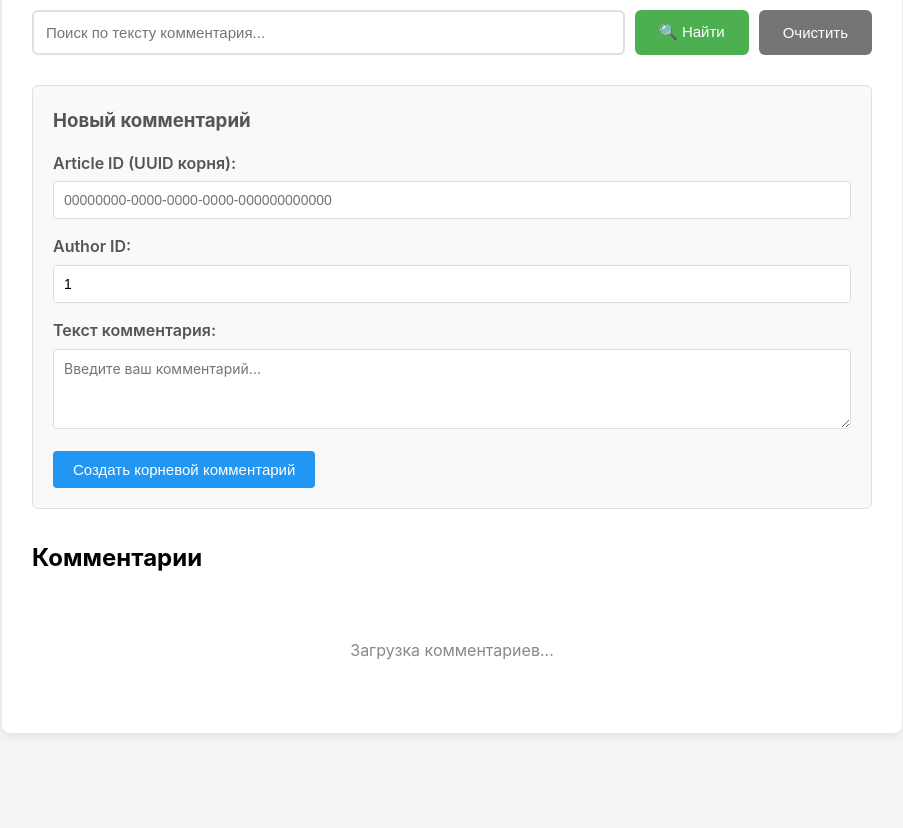
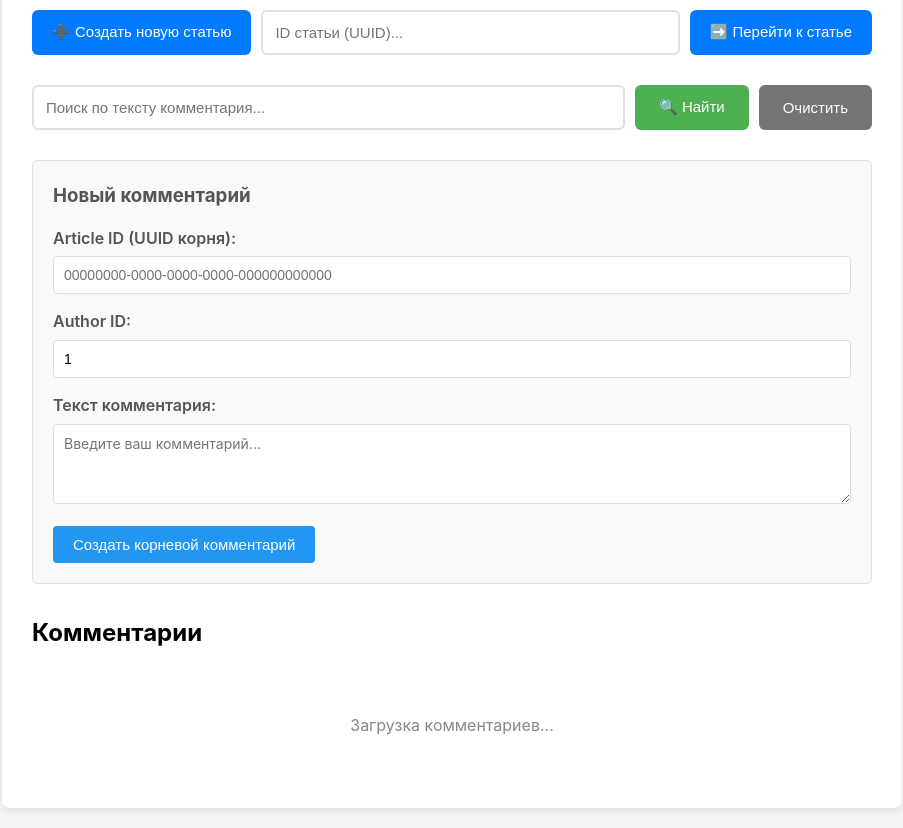
Before and after one commit to kitCHERNOV/wbtechscool-L3, a plain HTML site: page CommentTree/client/index.html in a window 1280 px wide. Shown: the part 105-933 px from the top of the page, without its empty margins (188-1091 px from the left). Before the commit the page ends 858 px from the top, so only its background shows below. Drawn offline with Linux system fonts and the light colour scheme.

Commit message:
minor changes with client html

```diff
--- a/CommentTree/client/index.html
+++ b/CommentTree/client/index.html
@@ -31,6 +31,45 @@
             color: #333;
             margin-bottom: 20px;
             font-size: 28px;
+        }
+
+        /* Article Actions */
+        .article-actions {
+            margin-bottom: 30px;
+            display: flex;
+            gap: 10px;
+            flex-wrap: wrap; /* Allow items to wrap on smaller screens */
+        }
+
+        .article-actions button {
+            padding: 12px 20px;
+            background: #007bff; /* A nice blue for primary actions */
+            color: white;
+            border: none;
+            border-radius: 6px;
+            cursor: pointer;
+            font-size: 15px;
+            transition: background 0.3s;
+            white-space: nowrap; /* Prevent button text from wrapping */
+        }
+
+        .article-actions button:hover {
+            background: #0056b3;
+        }
+
+        .article-actions input {
+            flex: 1; /* Allow input to grow */
+            min-width: 200px; /* Minimum width to prevent it from becoming too small */
+            padding: 12px;
+            border: 2px solid #e0e0e0;
+            border-radius: 6px;
+            font-size: 15px;
+            transition: border-color 0.3s;
+        }
+
+        .article-actions input:focus {
+            outline: none;
+            border-color: #007bff; /* Highlight focus with button color */
         }
 
         /* Поиск */
@@ -243,6 +282,13 @@
 <body>
 <div class="container">
     <h1>💬 Дерево комментариев</h1>
+
+    <!-- Article Actions -->
+    <div class="article-actions">
+        <button onclick="createNewArticle()">➕ Создать новую статью</button>
+        <input type="text" id="goToArticleId" placeholder="ID статьи (UUID)..." autocomplete="off">
+        <button onclick="goToArticle()">➡️ Перейти к статье</button>
+    </div>
 
     <!-- Поиск -->
     <div class="search-box">
@@ -550,6 +596,22 @@
         div.textContent = text;
         return div.innerHTML;
     }
+
+    // Создание новой статьи (генерация UUID и переход)
+    function createNewArticle() {
+        const newArticleId = crypto.randomUUID();
+        window.location.href = `?article=${newArticleId}`;
+    }
+
+    // Переход к статье по ID
+    function goToArticle() {
+        const articleId = document.getElementById('goToArticleId').value;
+        if (articleId) {
+            window.location.href = `?article=${articleId}`;
+        } else {
+            showError('Пожалуйста, введите ID статьи для перехода.');
+        }
+    }
 </script>
 </body>
 </html>
```
Also changed, not shown: 2 other files.
